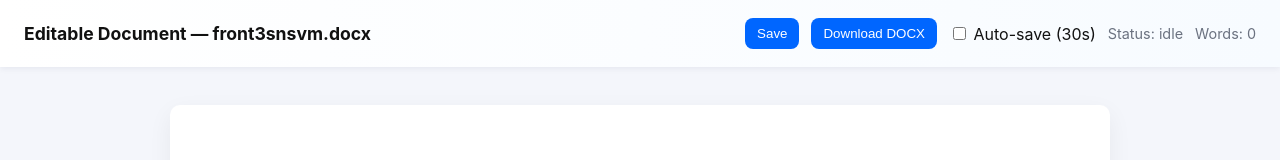
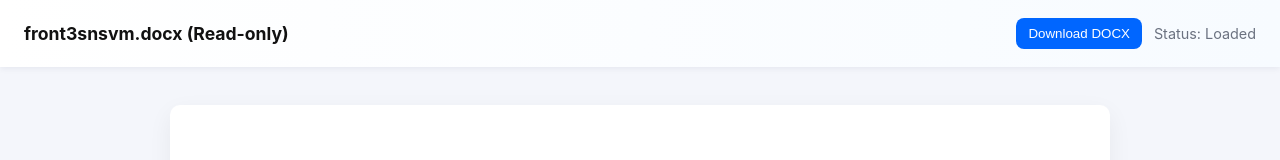
Before and after one commit to ms32v2/frontprjsnsvm, a website: page index.html in a window 1280 px wide. Drawn offline with Linux system fonts and the light colour scheme.

Commit message:
Update index.html

```diff
--- a/index.html
+++ b/index.html
@@ -3,23 +3,20 @@
 <head>
   <meta charset="utf-8" />
   <meta name="viewport" content="width=device-width,initial-scale=1" />
-  <title>Editable front3snsvm.docx</title>
+  <title>View front3snsvm.docx</title>
   <link rel="stylesheet" href="styles.css">
 </head>
 <body>
   <header class="top">
-    <h1>Editable Document — front3snsvm.docx</h1>
+    <h1>front3snsvm.docx (Read-only)</h1>
     <div class="controls">
-      <button id="saveBtn">Save</button>
       <button id="downloadBtn">Download DOCX</button>
-      <label><input type="checkbox" id="autoSave"> Auto-save (30s)</label>
-      <span id="status" class="muted">Status: idle</span>
-      <span id="wordCount" class="muted">Words: 0</span>
+      <span id="status" class="muted">Status: Loaded</span>
     </div>
   </header>
 
   <main>
-    <div id="editor" contenteditable="true" class="editor"></div>
+    <div id="viewer" class="editor" contenteditable="false"></div>
   </main>
 
   <script src="script.js"></script>
```
